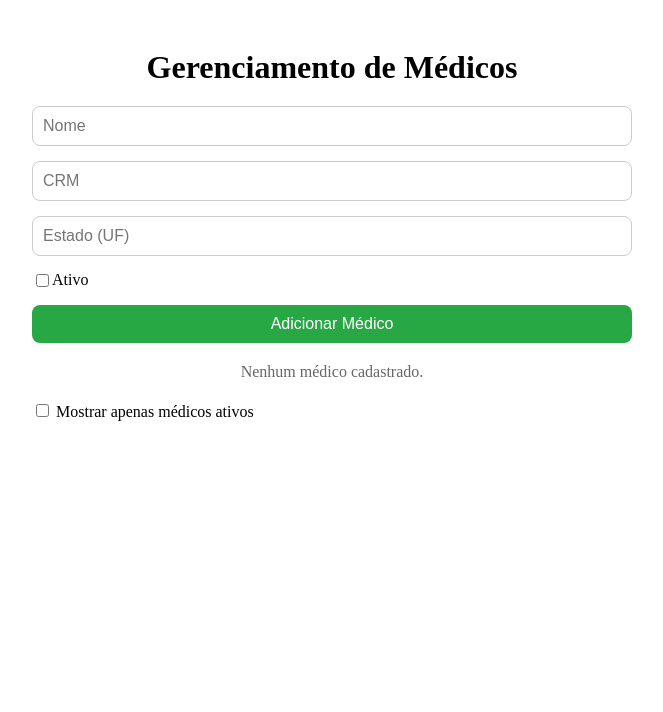
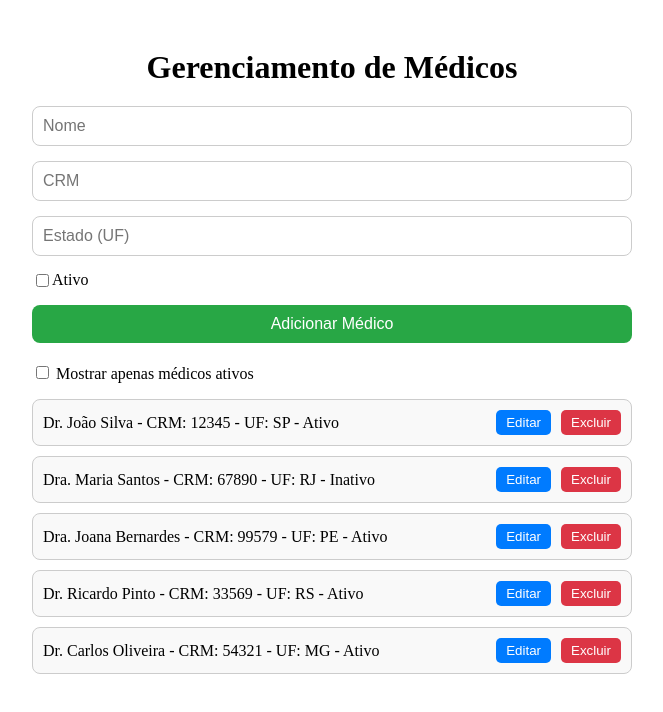
Before and after one commit to paduaryller/crud-medicos-ryller, a Vue app: page / in a window 1280 px wide. Shown: the top 712 px of the page, without its empty margins (308-971 px from the left). Built offline with nearby package versions, Linux system fonts and the light colour scheme.

Commit message:
list of doctors added

```diff
--- a/src/App.vue
+++ b/src/App.vue
@@ -134,8 +134,29 @@
       }
     },
     mounted() {
-      // Carrega a lista de médicos do localStorage quando o componente é montado
-      this.loadFromLocalStorage();
+      // Limpar localStorage para testes (opcional, use durante a depuração)
+      // localStorage.clear();
+
+      // Verificar se já há médicos no localStorage
+      const doctorsData = localStorage.getItem('doctors');
+
+      if (!doctorsData || doctorsData === "[]") {
+        // Se não houver dados, inicializar com médicos fictícios
+        this.doctors = [
+          { name: 'Dr. João Silva', crm: '12345', uf: 'SP', active: true },
+          { name: 'Dra. Maria Santos', crm: '67890', uf: 'RJ', active: false },
+          { name: 'Dra. Joana Bernardes', crm: '99579', uf: 'PE', active: true},
+          { name: 'Dr. Ricardo Pinto', crm: '33569', uf: 'RS', active: true},
+          { name: 'Dr. Carlos Oliveira', crm: '54321', uf: 'MG', active: true }
+        ];
+        this.saveToLocalStorage(); // Salvar a lista no localStorage
+      } else {
+        // Se houver dados no localStorage, carregar
+        this.loadFromLocalStorage();
+      }
+
+      console.log("Médicos carregados:", this.doctors); // Para depuração
+
     },
     watch: {
       // Observar mudanças na lista de médicos
```
